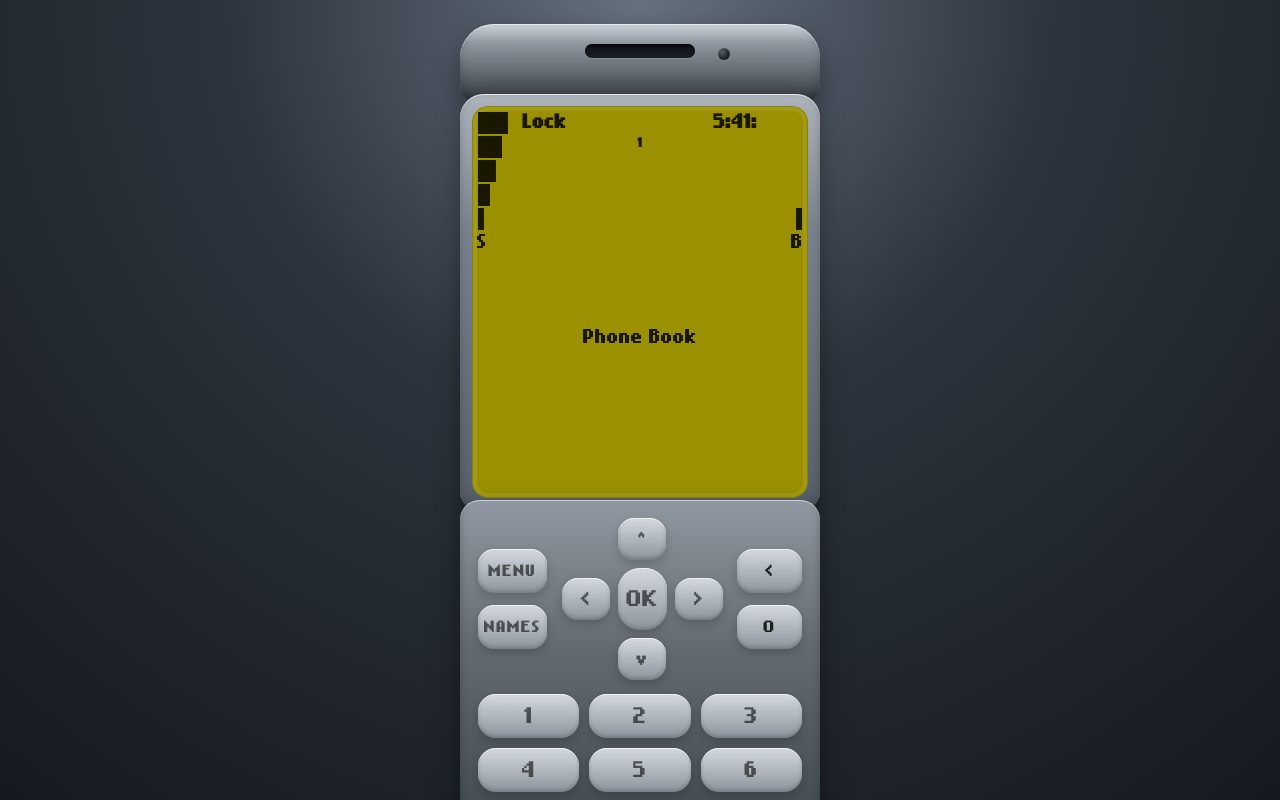
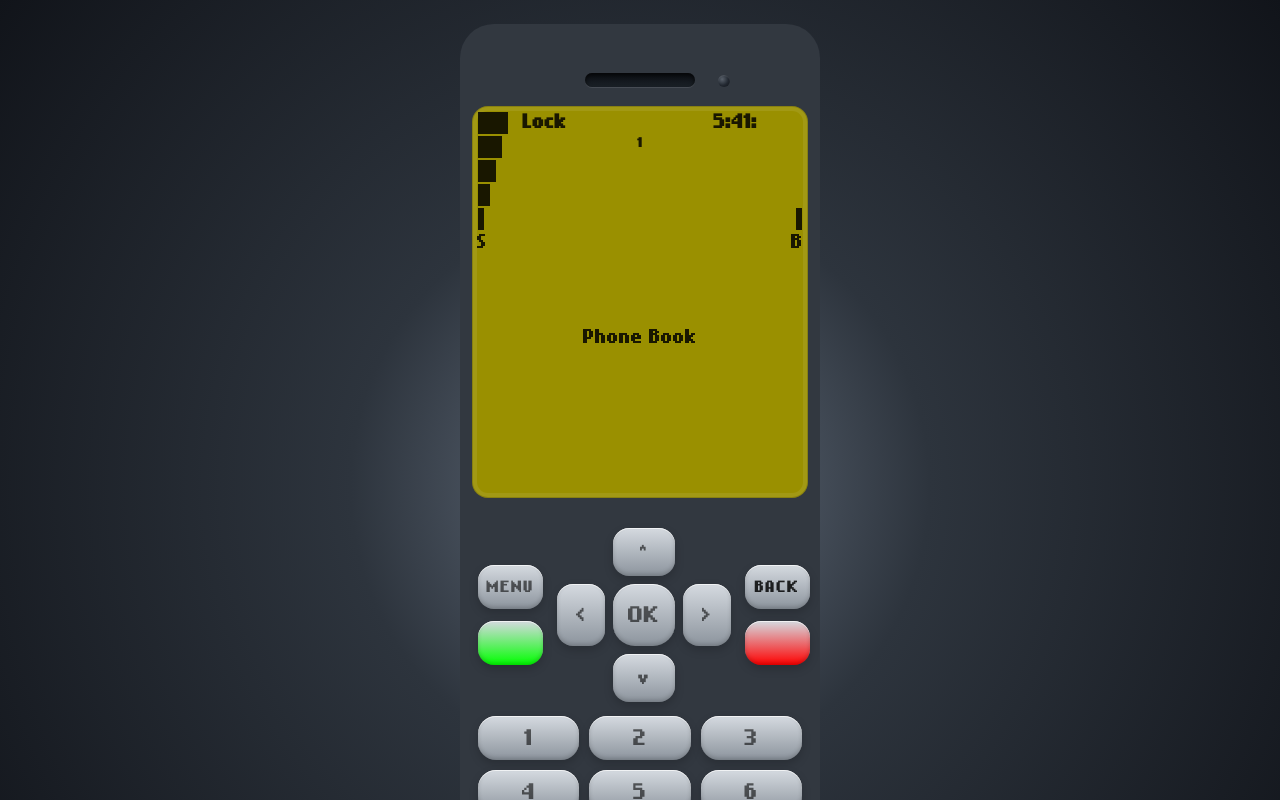
Before and after one commit to muniz95/morph-vw, a React (Vite) app: page / in a window 1280 px wide. Shown: the top 800 px of the page. Built offline with nearby package versions, Linux system fonts and the light colour scheme.

Commit message:
Small keyboard layout changes

```diff
--- a/src/app/ui/phone-shell.ts
+++ b/src/app/ui/phone-shell.ts
@@ -20,7 +20,7 @@ const Container = styled.div`
   padding: 24px 16px 28px;
   box-sizing: border-box;
   background: radial-gradient(
-    circle at top,
+    circle at center,
     #667180 0%,
     #2d343d 36%,
     #11141a 100%
@@ -32,23 +32,13 @@ const UpperContainer = styled.div`
   width: ${phoneWidth};
   min-height: 78px;
   margin: 0 auto;
-  border-radius: 34px 34px 18px 18px;
-  background: linear-gradient(
-    180deg,
-    ${shellColors.bodyHighlight} 0%,
-    ${shellColors.bodyLight} 24%,
-    ${shellColors.bodyMid} 62%,
-    ${shellColors.bodyDark} 100%
-  );
-  box-shadow:
-    inset 0 1px 0 rgb(255 255 255 / 60%),
-    inset 0 -4px 8px rgb(0 0 0 / 22%),
-    0 12px 28px rgb(0 0 0 / 40%);
+  border-radius: 34px 34px 0px 0px;
+  background-color: ${shellColors.bodyDark};
 
   &::before {
     content: '';
     position: absolute;
-    top: 20px;
+    bottom: 15px;
     left: 50%;
     width: 110px;
     height: 14px;
@@ -67,7 +57,7 @@ const UpperContainer = styled.div`
   &::after {
     content: '';
     position: absolute;
-    top: 24px;
+    bottom: 15px;
     left: calc(50% + 78px);
     width: 12px;
     height: 12px;
@@ -90,31 +80,16 @@ const ScreenContainer = styled.div`
   padding: 12px;
   box-sizing: border-box;
   display: flex;
-  border-radius: 24px 24px 18px 18px;
-  background: linear-gradient(180deg, #adb3bb 0%, #7a838d 32%, #565f69 100%);
-  box-shadow:
-    inset 0 1px 0 rgb(255 255 255 / 70%),
-    inset 0 -4px 8px rgb(0 0 0 / 20%),
-    0 12px 26px rgb(0 0 0 / 36%);
+  background-color: ${shellColors.bodyDark};
 `;
 
 const KeyboardContainer = styled.div`
   position: relative;
   width: ${phoneWidth};
-  margin: -10px auto 0;
   padding: 18px 18px 24px;
   box-sizing: border-box;
-  border-radius: 20px 20px 34px 34px;
-  background: linear-gradient(
-    180deg,
-    ${shellColors.bodyLight} 0%,
-    ${shellColors.bodyMid} 36%,
-    ${shellColors.bodyDark} 100%
-  );
-  box-shadow:
-    inset 0 1px 0 rgb(255 255 255 / 55%),
-    inset 0 -6px 10px rgb(0 0 0 / 24%),
-    0 16px 32px rgb(0 0 0 / 45%);
+  border-radius: 0px 0px 34px 34px;
+  background-color: ${shellColors.bodyDark};
 
   &::after {
     content: '';
--- a/src/shared/ui/bottom-bar/index.tsx
+++ b/src/shared/ui/bottom-bar/index.tsx
@@ -1,7 +1,20 @@
 import S from './styled';
 import { useBottomBarNavigation } from './hooks/use-bottom-bar-navigation';
 
-const numericKeys = ['1', '2', '3', '4', '5', '6', '7', '8', '9', '*', '0', '#'];
+const numericKeys = [
+  '1',
+  '2',
+  '3',
+  '4',
+  '5',
+  '6',
+  '7',
+  '8',
+  '9',
+  '*',
+  '0',
+  '#',
+];
 
 const BottomBar = () => {
   const { goBack, goHome } = useBottomBarNavigation();
@@ -13,9 +26,7 @@ const BottomBar = () => {
           <S.ActionKey type="button" disabled>
             Menu
           </S.ActionKey>
-          <S.ActionKey type="button" disabled>
-            Names
-          </S.ActionKey>
+          <S.ActionKey type="button" $backgroundColor="#00ff00" disabled />
         </S.SideColumn>
         <S.NavigationPad aria-hidden="true">
           <S.NavKey type="button" disabled $area="up">
@@ -36,11 +47,15 @@ const BottomBar = () => {
         </S.NavigationPad>
         <S.SideColumn>
           <S.ActionKey type="button" aria-label="Upper Right" onClick={goBack}>
-            {'<'}
+            Back
           </S.ActionKey>
-          <S.ActionKey type="button" aria-label="Lower Right" onClick={goHome}>
-            O
-          </S.ActionKey>
+          <S.ActionKey
+            type="button"
+            aria-label="Lower Right"
+            $backgroundColor="#ff0000"
+            content=""
+            onClick={goHome}
+          ></S.ActionKey>
         </S.SideColumn>
       </S.HardwareDeck>
       <S.NumericPad aria-hidden="true">
--- a/src/shared/ui/bottom-bar/styled.ts
+++ b/src/shared/ui/bottom-bar/styled.ts
@@ -22,10 +22,10 @@ const SideColumn = styled.div`
   gap: 12px;
 `;
 
-const buttonBase = css`
+const buttonBase = (backgroundEndColor = '#8c949d') => css`
   border: none;
   color: ${colors.textPrimary};
-  background: linear-gradient(180deg, #d5dae0 0%, #8c949d 100%);
+  background: linear-gradient(180deg, #d5dae0 0%, ${backgroundEndColor} 100%);
   box-shadow:
     inset 0 1px 0 rgb(255 255 255 / 70%),
     inset 0 -2px 4px rgb(0 0 0 / 18%),
@@ -51,8 +51,8 @@ const buttonBase = css`
   }
 `;
 
-const ActionKey = styled.button`
-  ${buttonBase}
+const ActionKey = styled.button<{ $backgroundColor?: string }>`
+  ${({ $backgroundColor }) => buttonBase($backgroundColor)}
   min-height: 44px;
   border-radius: 16px;
   font-size: 13px;
@@ -61,23 +61,34 @@ const ActionKey = styled.button`
 `;
 
 const NavigationPad = styled.div`
+  --nav-outer-size: clamp(34px, 12vw, 48px);
+  --nav-center-size: clamp(46px, 16vw, 62px);
   flex: 1 1 auto;
   display: grid;
-  grid-template-columns: repeat(3, minmax(0, 1fr));
+  grid-template-columns:
+    var(--nav-outer-size)
+    var(--nav-center-size)
+    var(--nav-outer-size);
+  grid-template-rows:
+    var(--nav-outer-size)
+    var(--nav-center-size)
+    var(--nav-outer-size);
   grid-template-areas:
     '. up .'
     'left center right'
     '. down .';
   gap: 8px;
-  align-items: center;
-  justify-items: center;
+  align-content: center;
+  justify-content: center;
+  align-items: stretch;
+  justify-items: stretch;
 `;
 
 const NavKey = styled.button<{ $area: string; $isCenter?: boolean }>`
-  ${buttonBase}
+  ${buttonBase()}
   grid-area: ${({ $area }) => $area};
-  width: ${({ $isCenter }) => ($isCenter ? 'min(62px, 100%)' : 'min(48px, 100%)')};
-  height: ${({ $isCenter }) => ($isCenter ? '62px' : '42px')};
+  width: 100%;
+  height: 100%;
   border-radius: ${({ $isCenter }) => ($isCenter ? '22px' : '16px')};
   font-size: ${({ $isCenter }) => ($isCenter ? '18px' : '15px')};
 `;
@@ -89,7 +100,7 @@ const NumericPad = styled.div`
 `;
 
 const NumericKey = styled.button`
-  ${buttonBase}
+  ${buttonBase()}
   width: 100%;
   min-height: 44px;
   border-radius: 18px;
```
